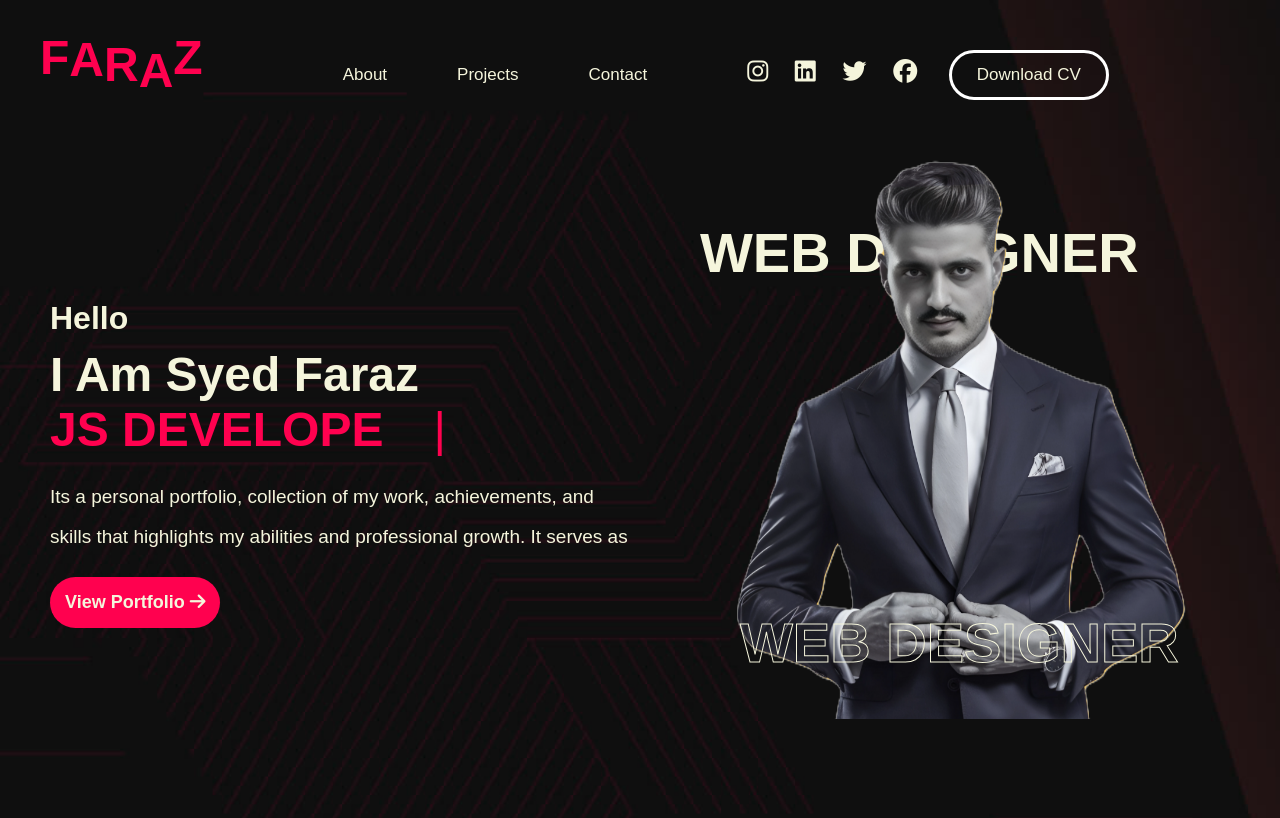
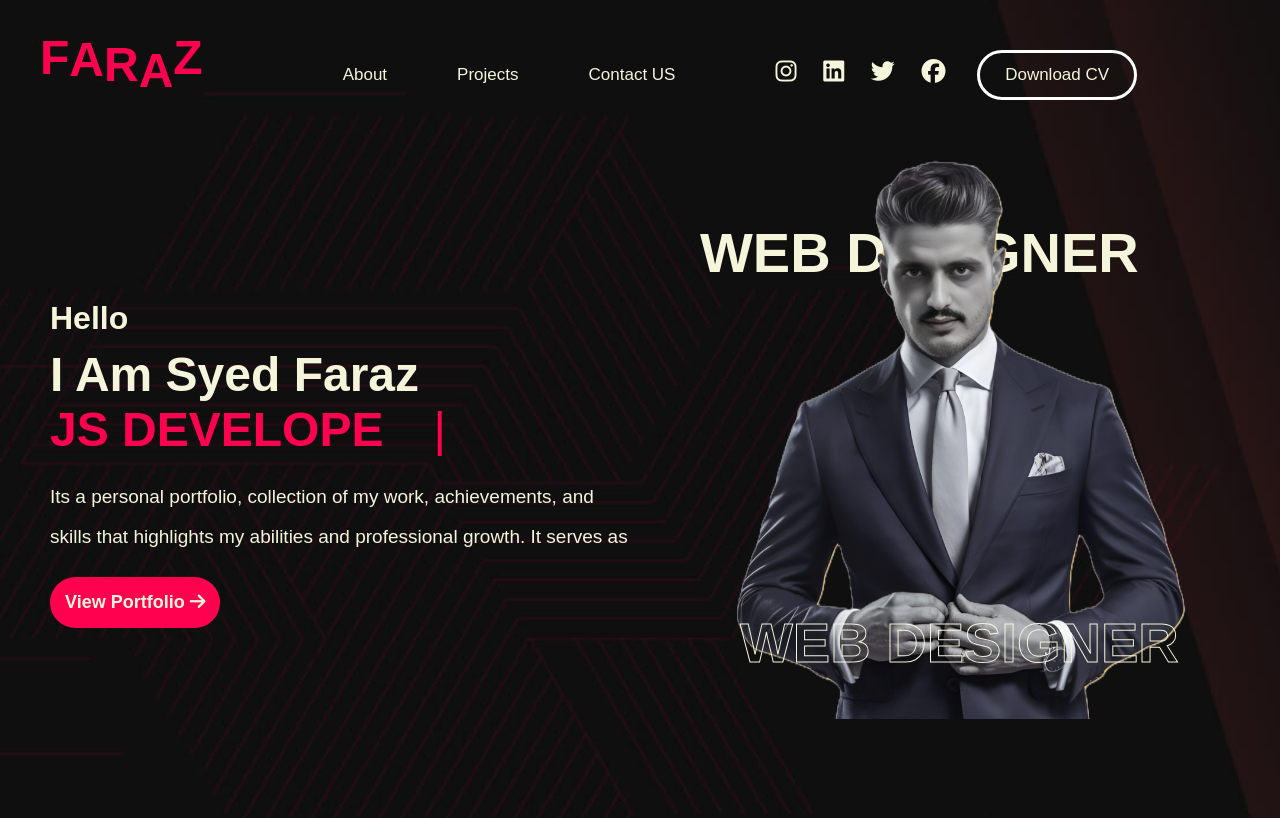
Before and after one commit to SyedFarazAliShahBukhari/my-portfolio, a plain HTML site: page index.html in a window 1280 px wide. Shown: the top 818 px of the page. Drawn offline with nearby package versions, Linux system fonts and the light colour scheme.

Commit message:
navbar chnages

```diff
--- a/index.html
+++ b/index.html
@@ -20,7 +20,7 @@
             <ul>
                 <li>About</li>
                 <li>Projects</li>
-                <li>Contact</li>
+                <li>Contact US</li>
             </ul>
             <div class="icons">
                 <i class="fa-brands fa-instagram"></i>
```
